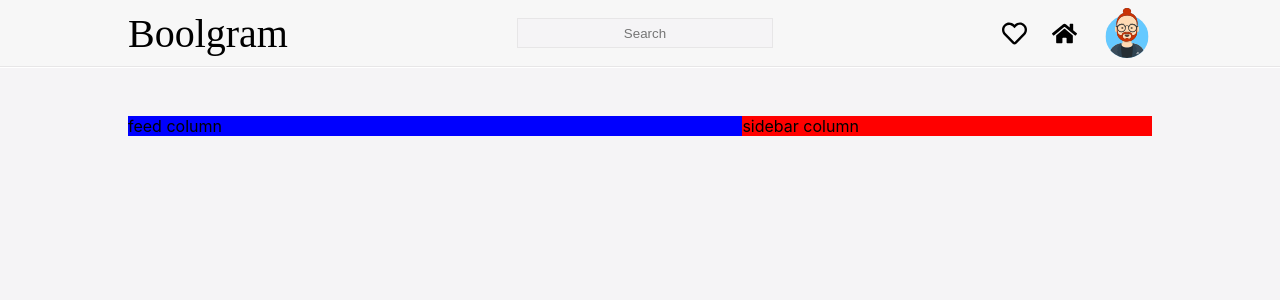
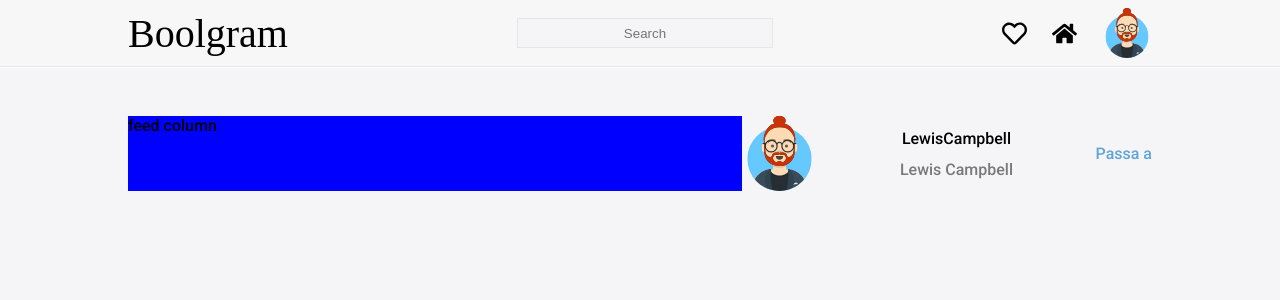
Before and after one commit to Auenc/Boolgram, a React (Create React App) app: page / in a window 1280 px wide. Shown: the top 300 px of the page. Built offline with nearby package versions, Linux system fonts and the light colour scheme; a web font is replaced by a local one.

Commit message:
Initial my-profile component

```diff
--- a/src/App/App.scss
+++ b/src/App/App.scss
@@ -61,7 +61,6 @@
     div {
       &.sidebar {
         width: 40%;
-        background-color: red;
       }
       &.feed {
         width: 60%;
--- a/src/App/App.tsx
+++ b/src/App/App.tsx
@@ -2,8 +2,9 @@ import React from "react";
 import { FaRegHeart, FaHome } from "react-icons/fa";
 import "./App.scss";
 import lewis from "../assets/lewis.svg";
+import MyProfile from "../my-profile/MyProfile";
 
-function App() {
+const App : React.FunctionComponent = () => {
   return (
     <div className='App'>
       <header className='App-header'>
@@ -25,7 +26,9 @@ function App() {
       </header>
       <div className='content-container'>
         <div className='feed'>feed column</div>
-        <div className='sidebar'>sidebar column</div>
+        <div className='sidebar'>
+          <MyProfile />
+        </div>
       </div>
     </div>
   );
--- a/src/index.css
+++ b/src/index.css
@@ -1,11 +1,11 @@
 @import url("https://fonts.googleapis.com/css2?family=Allison&display=swap");
+@import url('https://fonts.googleapis.com/css2?family=Roboto:wght@500&display=swap');
+
 
 body {
   margin: 0;
   padding: 0;
-  font-family: -apple-system, BlinkMacSystemFont, "Segoe UI", "Roboto", "Oxygen",
-    "Ubuntu", "Cantarell", "Fira Sans", "Droid Sans", "Helvetica Neue",
-    sans-serif;
+  font-family: 'Roboto', sans-serif;
   -webkit-font-smoothing: antialiased;
   -moz-osx-font-smoothing: grayscale;
 }
@@ -18,3 +18,7 @@ code {
 img.rounded-image {
   border-radius: 50%;
 }
+
+a {
+  color: #60a4d8;
+}
--- /dev/null
+++ b/src/my-profile/MyProfile.scss
@@ -0,0 +1,20 @@
+.my-profile {
+    display: flex;
+    justify-content: space-between;
+    align-items: center;
+    .picture {
+        width: 75px;
+        height: 75px;
+    }
+    .names {
+        height: 50px;
+        display: flex;
+        flex-direction: column;
+        justify-content: space-between;
+        align-items: center;
+
+        .full-name {
+            opacity: 50%;
+        }
+    }
+}
--- /dev/null
+++ b/src/my-profile/MyProfile.tsx
@@ -0,0 +1,18 @@
+import React from 'react';
+import "./MyProfile.scss";
+import lewis from '../assets/lewis.svg';
+
+const MyProfile: React.FunctionComponent = () => {
+    return (
+        <div className="my-profile">
+            <img className="picture" src={lewis} alt="my-profile"/>
+            <div className="names">
+                <div className="account-name">LewisCampbell</div>
+                <div className="full-name">Lewis Campbell</div>
+            </div>
+            <a>Passa a</a>
+        </div>
+    );
+}
+
+export default MyProfile;
```
